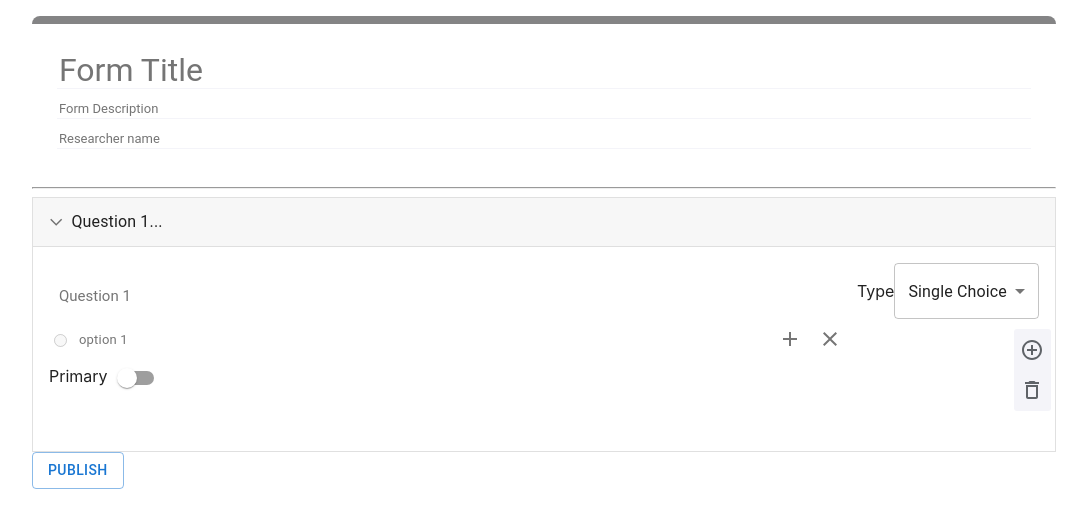
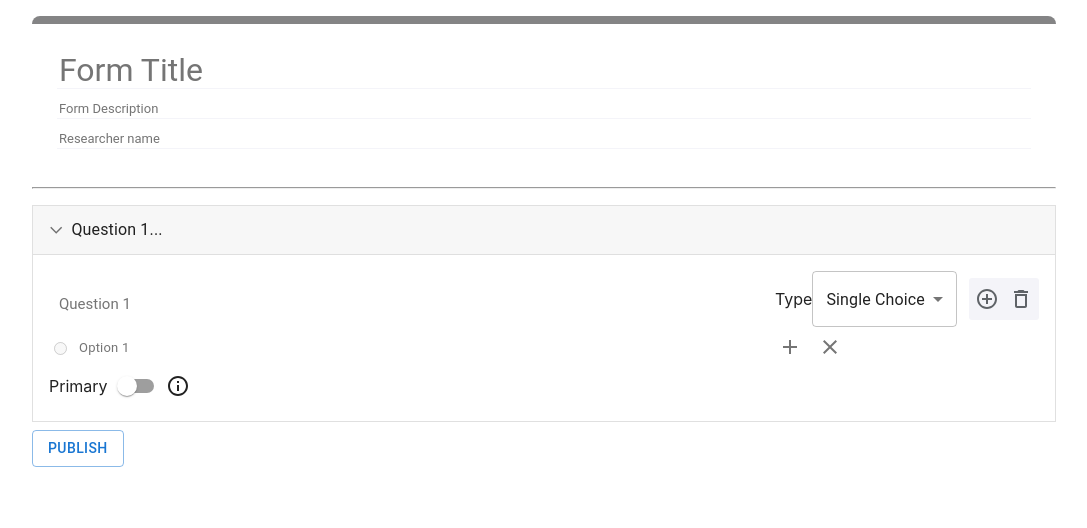
Before and after one commit to Barenyakumar/myp_form_frontend, a React (Create React App) app: page / in a window 1280 px wide. Shown: the top 528 px of the page, without its empty margins (96-1183 px from the left). Built offline with nearby package versions, Linux system fonts and the light colour scheme.

Commit message:
buggy push please fall back on error

```diff
--- a/package.json
+++ b/package.json
@@ -2,7 +2,6 @@
   "name": "myp_form",
   "version": "0.1.0",
   "private": true,
-  "proxy": "http://localhost:9000",
   "dependencies": {
     "@mui/icons-material": "^5.10.16",
     "@mui/material": "^5.10.16",
--- a/src/components/accordian/Accordian.jsx
+++ b/src/components/accordian/Accordian.jsx
@@ -10,8 +10,9 @@ import MuiAccordion from "@mui/material/Accordion"
 import MuiAccordionSummary from "@mui/material/AccordionSummary"
 import MuiAccordionDetails from "@mui/material/AccordionDetails"
 import Typography from "@mui/material/Typography"
+import InfoOutlinedIcon from "@mui/icons-material/InfoOutlined"
 import ShortTextIcon from "@mui/icons-material/ShortText"
-import { Button, IconButton, MenuItem, Select, Switch } from "@mui/material"
+import { Button, IconButton, MenuItem, Select, Switch, Tooltip } from "@mui/material"
 
 const Accordion = styled((props) => (
   <MuiAccordion disableGutters elevation={0} square {...props} />
@@ -62,12 +63,21 @@ export default function Accordian(props) {
     setExpanded(newExpanded ? panel : false)
   }
 
-  function removeOption(j) {
+ async function removeOption(j) {
    if (options.length > 1) {
-      setOptions([])
-      options.forEach((opt, i) => {
-        if (i !== j) setOptions((prev) => [...prev, opt])
+     const ops = [...options]
+     setOptions(prev => {
+       ops.splice(j, 1)
+       prev = [...ops]
+       return prev;
      })
+     setQuestion((prev) => {
+       prev.options = options
+       prev.answer = answer
+       prev.isPrimary = isPrimary
+       return prev
+     })
+      props.questionCallback(props.index, question)
      //  setQuestions(removeOptionQuestions)
    }
  }
@@ -76,8 +86,13 @@ export default function Accordian(props) {
     if (options.length < 5) {
       const newOption = { optionText: " Option " + (options.length + 1) }
       setOptions((prev) => [...prev, newOption])
+      setQuestion((prev) => {
+        prev.options = [...options]
+        return prev
+      })
+      props.questionCallback(props.index, question)
     } else {
-      //console.log("Max 5 questions ")
+      console.log("Max 5 questions ")
     }
     // this.forceUpdate();
     //  setQuestions(optionsOfQuestion)
@@ -126,11 +141,10 @@ export default function Accordian(props) {
     setIsPrimary(event.target.checked)
   }
 
-  useEffect(() => {
-    setInterval(() => {
-      questionSubmit()
-    }, 1000);
-  }, [])
+  // useEffect(() => {
+  //     questionSubmit()
+  // // eslint-disable-next-line react-hooks/exhaustive-deps
+  // }, [props.questionTrigger])
 
 
   return (
@@ -156,6 +170,7 @@ export default function Accordian(props) {
                     prev.questionText = e.target.value
                     return prev
                   })
+                  props.questionCallback(props.index, question)
                 }}
                 required
               />
@@ -205,6 +220,20 @@ export default function Accordian(props) {
                   Short Answer
                 </MenuItem>
               </Select>
+              <div className="question_edit">
+                <AddCircleOutline
+                  className="edit"
+                  onClick={props.addQuestionCallback}
+                />
+                <DeleteOutlinedIcon
+                  className="edit"
+                  onClick={() => {
+                    props.deleteQuestionCallback(props.index)
+                  }}
+                />
+                {/* <CropOriginalOutlined className="edit" />
+              <TextFieldsOutlined className="edit" /> */}
+              </div>
             </div>
 
             <div className="question_options">
@@ -228,16 +257,17 @@ export default function Accordian(props) {
                           className="text_input"
                           placeholder={option.optionText}
                           required
-                          onChange={(e) =>
-                            // setQuestion((prev) => {
-                            //   //console.log(prev)
-                            //   prev.options[j].optionText = e.target.value
-                            //   return prev
-                            // })
+                          onChange={(e) => {
                             setOptions((prev) => {
                               prev[j].optionText = e.target.value
                               return prev
                             })
+                            setQuestion((prev) => {
+                              prev.options = [...options]
+                              return prev
+                            })
+                            props.questionCallback(props.index, question)
+                          }
                           }
                         />
                       </div>
@@ -282,6 +312,7 @@ export default function Accordian(props) {
                 </div>
               ))}
             </div>
+            <div className="primary-container">
               <span>Primary</span>
               <Switch
                 // ref={questionAnswer}
@@ -293,16 +324,9 @@ export default function Accordian(props) {
                   changePrimary(e)
                 }}
               />
-            <div className="question_edit">
-              <AddCircleOutline
-                className="edit"
-                onClick={props.addQuestionCallback}
-              />
-              <DeleteOutlinedIcon className="edit" onClick={() => {
-                props.deleteQuestionCallback(props.index)
-              } } />
-              {/* <CropOriginalOutlined className="edit" />
-              <TextFieldsOutlined className="edit" /> */}
+              <Tooltip title="Add" placement="top">
+                <InfoOutlinedIcon />
+              </Tooltip>
             </div>
           </AccordionDetails>
         </form>
--- a/src/components/accordian/accordian.css
+++ b/src/components/accordian/accordian.css
@@ -168,20 +168,16 @@ background-color:#F4F4F9;
 
 display: flex;
 
-flex-direction: column;
+/* flex-direction: column; */
 
-margin-right:12px;
+margin-left:12px;
 
-margin-top: 10px;
+/* margin-top: 10px; */
 
 margin-bottom: 0; padding:1px;
 
 border-radius: 3px;
-position: relative;
-bottom: 2.5rem;
-right: -1.5rem;
-width:35px;
-float:  right;
+/* float:  right; */
 cursor: pointer;
 }
 
@@ -189,3 +185,8 @@ cursor: pointer;
 .edit{
 
 color:#5f6368; padding:8px 5px; }
+
+.primary-container{
+  display: flex;
+  align-items: center;
+}
--- a/src/components/researcher/FormEdit.jsx
+++ b/src/components/researcher/FormEdit.jsx
@@ -15,12 +15,13 @@ export default function FormEdit() {
   const [researcherName, setResearcherName] = useState("")
   const [formLink, setFormLink] = useState("")
   const [alertOpen, setAlertOpen] = useState(false)
+  const [questionTrigger, setQuestionTrigger] = useState(false)
   const [questions, setQuestions] = useState([
     {
       questionText: "Question 1",
       questionType: "radio",
       options: [
-        { optionText: "option 1" },
+        { optionText: "Option 1" },
         // { optionText: "bad", optionImage: "" },
         // { optionText: "help", optionImage: "" },
       ],
@@ -36,16 +37,12 @@ export default function FormEdit() {
 
   const deleteQuestionFunc = (data) => {
     if (questions.length > 1) {
-      setQuestions((prev) => {
-        const newVar = [...prev]
-        newVar.splice(data, 1)
-        console.log(newVar)
-        return [...newVar]
+      let qs = [...questions]
+      setQuestions(prev =>{
+        qs.splice(data, 1)
+        prev = [...qs]
+        return prev;
       })
-      // setQuestions([])
-      // questions.forEach((ques, i) => {
-      //   if (i !== data) setQuestions((prev) => [...prev, ques])
-      // })
     }
   }
 
@@ -77,16 +74,18 @@ export default function FormEdit() {
   }
 
   const publishForm = async () => {
-    // const res = await axios.post("/api/forms/create", {
-    //   name: formTitle,
-    //   createdBy: researcherName,
-    //   description: formDesc,
-    //   questions : questions
-    // })
-    // console.log("form publish")
-    // console.log(res.data)
+    console.log(questions)
+    setQuestionTrigger(true)
+    const res = await axios.post("/api/forms/create", {
+      name: formTitle,
+      createdBy: researcherName,
+      description: formDesc,
+      questions : questions
+    })
+    console.log("form publish")
+    console.log(res.data)
     // console.log(`http://localhost:3000/${res.data._id}`)
-    setFormLink("http://localhost:3000/")
+    setFormLink(`http://localhost:3000/form/${res.data._id}`)
     setAlertOpen(true)
   }
 
@@ -162,13 +161,14 @@ export default function FormEdit() {
       <hr />
 
       {questions.map((question, i) => (
-        <div key={i}>
+        <div key={i} style={{padding:".5rem 0px"}}>
           <Accordian
             question={question}
             index={i}
             addQuestionCallback={newQuestionFunc}
             deleteQuestionCallback={deleteQuestionFunc}
             questionCallback={questionCallback}
+            questionTrigger={questionTrigger}
           />
         </div>
       ))}
```
Lines whose indentation alone changed are shown as unchanged.
